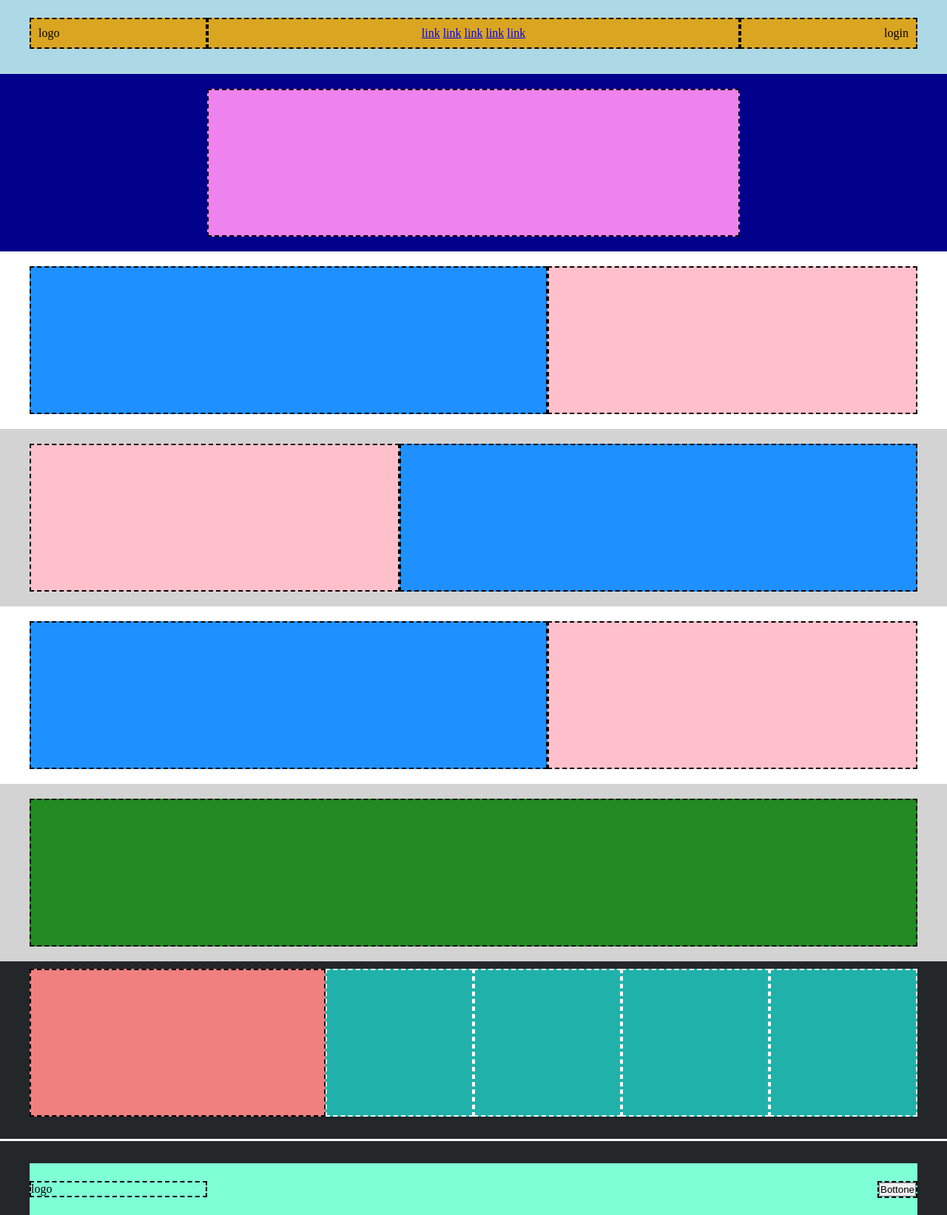
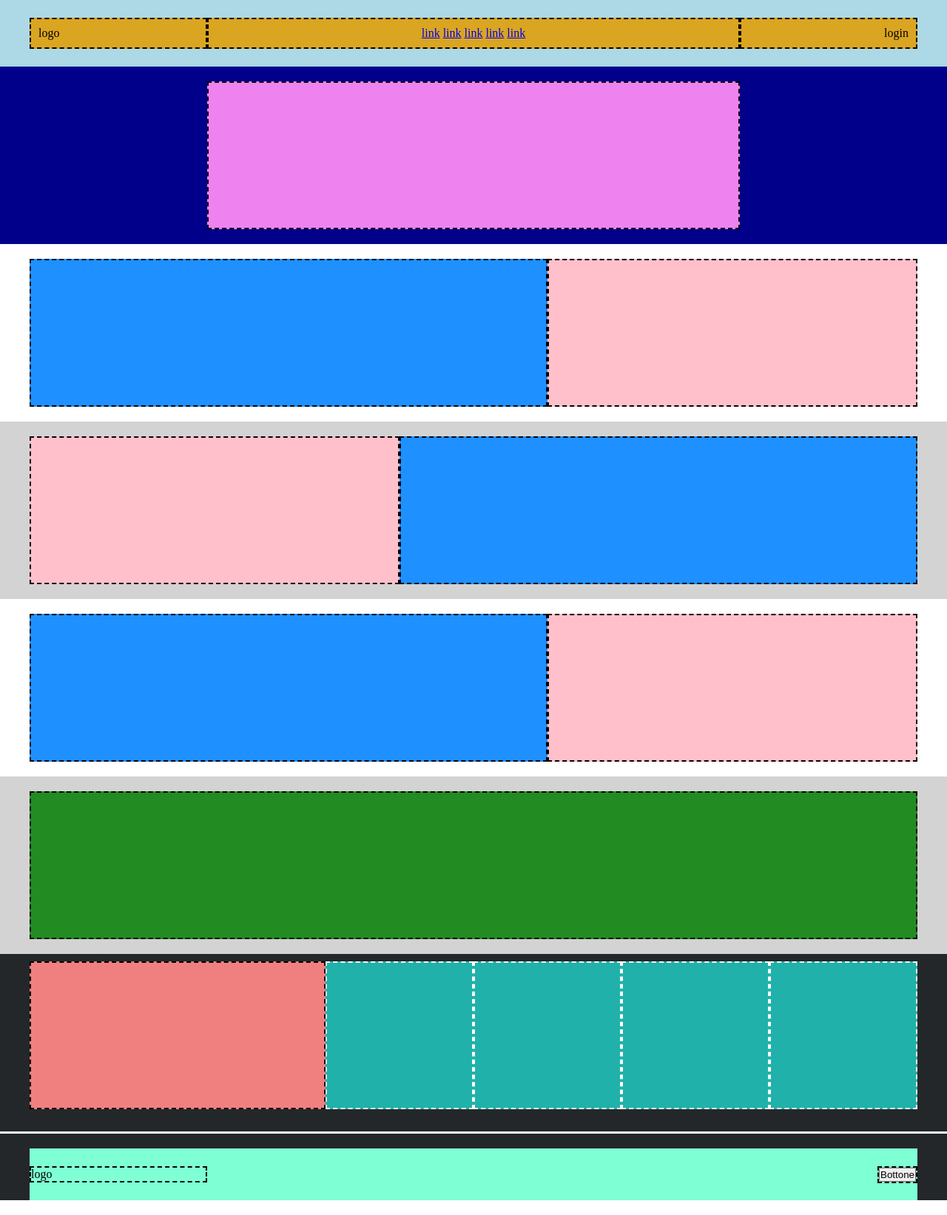
Before and after one commit to TaccLuc/htmlcss-struttura-discord, a plain HTML site: page index.html in a window 1280 px wide. Shown: the whole page at 74% size. Drawn offline with Linux system fonts and the light colour scheme.

Commit message:
Davvero Ultima Correzione

```diff
--- a/css/style.css
+++ b/css/style.css
@@ -19,14 +19,6 @@
 
 .padding{
     padding: 20px 0;
-}
-
-.footer-padding{
-    padding: 10px 0 30px 0;
-}
-
-.footer-padding-2{
-    padding-top: 30px;
 }
 
 /*
@@ -123,23 +115,28 @@ nav li{
     FOOTER
 */
 
+/* TOP FOOTER */
+
 footer > div:first-child{
     margin-bottom: 3px;
 }
 
-/* TOP FOOTER */
-
+footer > div:first-child{
+    padding: 10px 0 30px 0;
+}
 
 
 /*  BOTTOM FOOTER */
 
+footer > div:nth-child(2) > div{
+    padding-top: 20px;
+}
 
 /*
     DEBUG
 */
 
-header > section:first-child{
-    height: 100px;
+header{
     background-color: #ADD8E6;
 }
 
@@ -148,11 +145,11 @@ header > section:first-child{
     background-color: #DAA520;
 }
 
-header > div{
+header > div:nth-child(2){
     background-color: #00008B;
 }
 
-.flex.padding > div{
+header > div:nth-child(2) section > div{
     height: 200px;
     width: 60%;
     background-color: #EE82EE;
--- a/index.html
+++ b/index.html
@@ -19,14 +19,17 @@
                 TOP HEADER
             -->
 
-            <section>
-                <div class="container padding">
-                    <div class="header-flex">
+            <div class="container padding">
+
+                <section class="header-flex">
+
                         <div id="logo">
                             <img src="#" alt="">logo
                         </div>
+
                         <nav>
                             <ul>
+
                                 <li><a href="#">link</a></li>
                                 <li><a href="#">link</a></li>
                                 <li><a href="#">link</a></li>
@@ -34,24 +37,32 @@
                                 <li><a href="#">link</a></li>
                             </ul>
                         </nav>
+
                         <div class="login">
                             login
                         </div>
-                    </div>
-                </div>
-            </section>
+
+                </section>
+
+            </div>
 
             <!--
                 BOTTOM HEADER
             -->
             <div>
-                <section class="container">
-                    <div class="flex padding">
+
+                <div class="container padding">
+
+                    <section class="flex">
+
                         <div>
 
                         </div>
-                    </div>
-                </section>
+
+                    </section>
+
+                </div>
+
             </div>
 
         </header>
@@ -65,7 +76,9 @@
                 FIRST SECTION
             -->
             <div class="container padding">
+
                 <section class="flex">
+
                     <div class="col-7">
 
                     </div>
@@ -73,7 +86,9 @@
                     <div class="col-5">
 
                     </div>
+
                 </section>
+
              </div>
 
             <!--
@@ -82,7 +97,9 @@
 
             <div>
                 <div class="container padding">
+
                     <section class="flex">
+
                         <div class="col-5">
 
                         </div>
@@ -90,23 +107,31 @@
                         <div class="col-7">
 
                         </div>
+
                     </section>
+
                 </div>
+
             </div>
 
             <!--
                 THIRD SECTION
             -->
                 <div class="container padding">
+
                     <section class="flex">
+
                         <div class="col-7">
+
 
                         </div>
 
                         <div class="col-5">
 
                         </div>
+
                     </section>
+
                 </div>
 
             <!--
@@ -114,13 +139,19 @@
             -->
 
             <div>
+
                 <div class="container padding">
-                    <section>
+
+                    <section class="flex">
+
                         <div class="col-12">
 
                         </div>
+
                     </section>
+
                 </div>
+
             </div>
 
         </main>
@@ -137,7 +168,7 @@
 
              <div>
 
-                <div class="container footer-padding">
+                <div class="container">
 
                     <section class="flex">
 
@@ -172,11 +203,11 @@
                 BOTTOM FOOTER
              -->
 
-            <section class="footer-padding-2">
+            <div>
 
                 <div class="container">
 
-                    <div class="footer-flex">
+                    <section class="footer-flex">
 
                         <div id="logo">
                             <img src="#" alt="">logo
@@ -186,13 +217,13 @@
                             <button>Bottone</button>
                         </div>
 
-                    </div>
+                    </section>
 
                 </div>
 
              </section>
 
-        </footer>
+            </div>
 
     </body>
 
```
